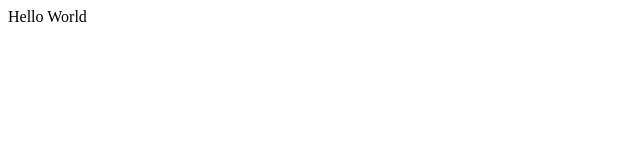
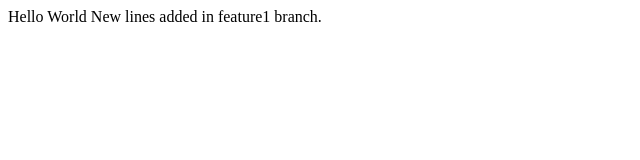
Before and after one commit to nikitakumble/SpringBoot, a plain HTML site: page Index.html in a window 1280 px wide. Shown: the whole page, without its empty margins (0-640 px from the left). Drawn offline with Linux system fonts and the light colour scheme.

Commit message:
Index.html updated ion branch feature1

```diff
--- a/Index.html
+++ b/Index.html
@@ -2,5 +2,8 @@
     <head>
         <title>New Html</title>
     </head>
-    <body>Hello World</body>
+    <body>
+        Hello World
+        New lines added in feature1 branch.
+    </body>
 </html>
```
